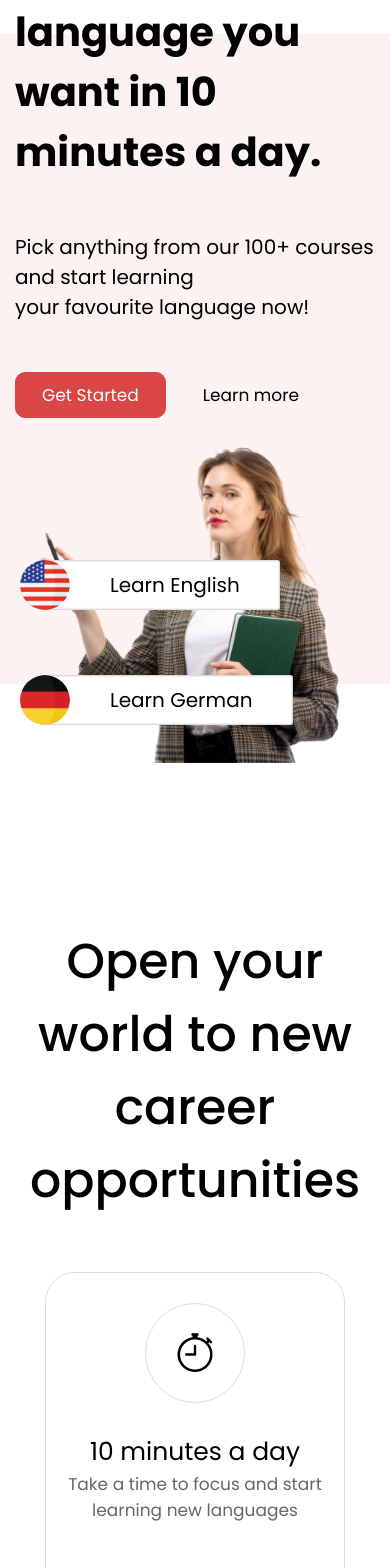
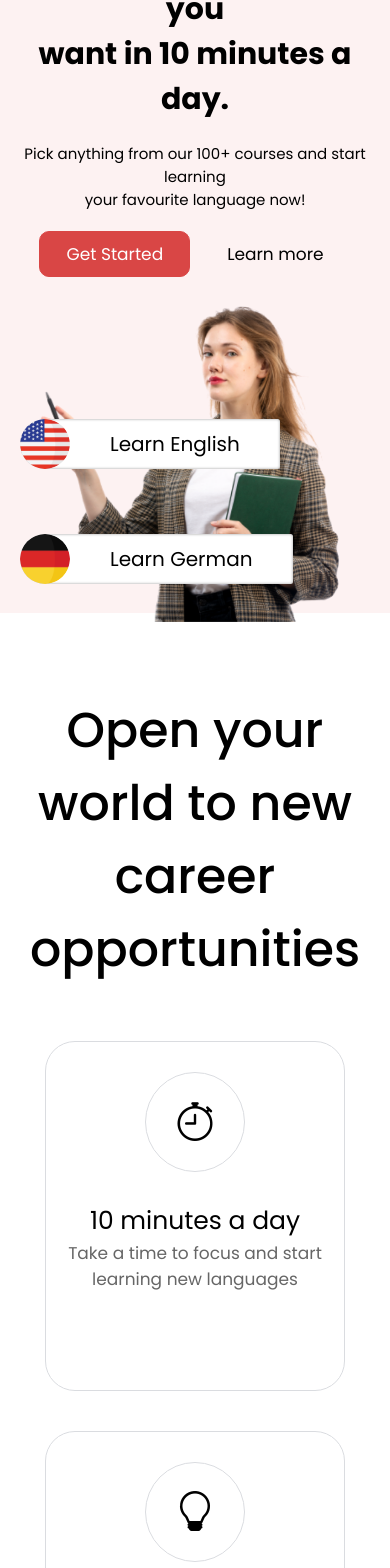
Before and after one commit to shpetimsedolli/reactproject, a React (Create React App) app: page / in a window 390 px wide. Shown: the part 158-1726 px from the top of the page. Built offline with nearby package versions, Linux system fonts and the light colour scheme.

Commit message:
fixed responsive to sections

```diff
--- a/src/components/Academy/Academy.jsx
+++ b/src/components/Academy/Academy.jsx
@@ -4,9 +4,9 @@ import pexels from "../../assets/pexels-rodnae-productions-6517095.png";
 
 const Academy = () => {
   return (
-    <div className="academy" id="academypage" data-aos="flip-left">
+    <div className="academy" id="academypage">
       <div className="container">
-        <div className="academywrap">
+        <div className="academywrap" data-aos="flip-left">
           <img className="academy__img2" src={pexels} alt="" />
           <div className="academy__content">
             <h1>
--- a/src/components/ScrollToTop/BackToTopButton.jsx
+++ b/src/components/ScrollToTop/BackToTopButton.jsx
@@ -25,7 +25,7 @@ function BackToTopButton() {
     <div className="Button2">
       {backtoTopButton && (
         <button className="Button" onClick={scrollUp}>
-          <i class="fa-solid fa-jet-fighter"></i>
+          <i className="fa-solid fa-jet-fighter"></i>
         </button>
       )}
     </div>
--- a/src/responsive.css
+++ b/src/responsive.css
@@ -57,7 +57,9 @@
   .mainwrap {
     justify-content: center;
   }
-
+  .main__btn {
+    justify-content: center;
+  }
   .main__btns {
     left: 0%;
   }
@@ -102,6 +104,9 @@
   .ceo__content p {
     font-size: 30px;
   }
+  .career {
+    margin: 60px 0px;
+  }
 }
 
 @media (max-width: 800px) {
@@ -116,9 +121,18 @@
   }
 }
 
-@media (max-width: 540px) {
+@media (max-width: 580px) {
   .navbar__btns {
     display: none;
+  }
+  .main__content h1 {
+    font-size: 30px;
+    text-align: center;
+  }
+  .main__content p {
+    font-size: 15px;
+    text-align: center;
+    margin: 20px 0px;
   }
   .active {
     height: auto;
```
